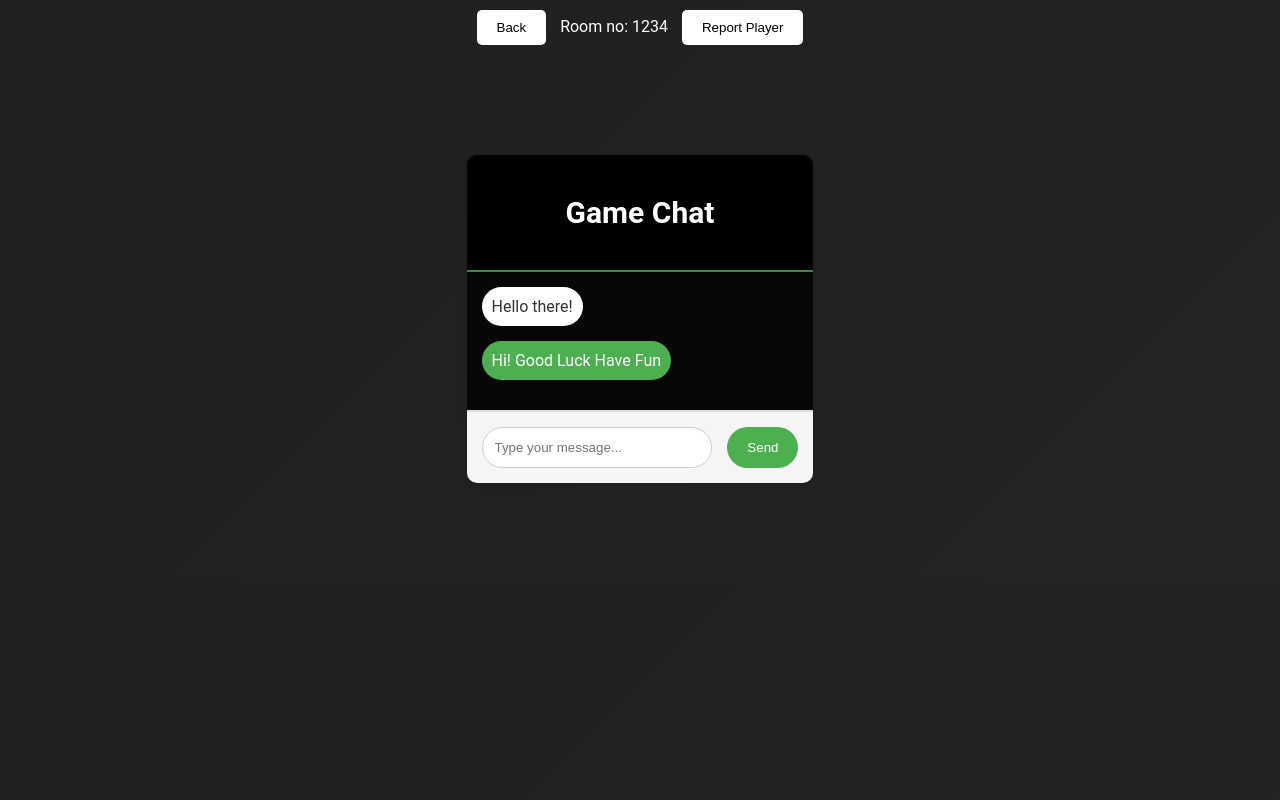
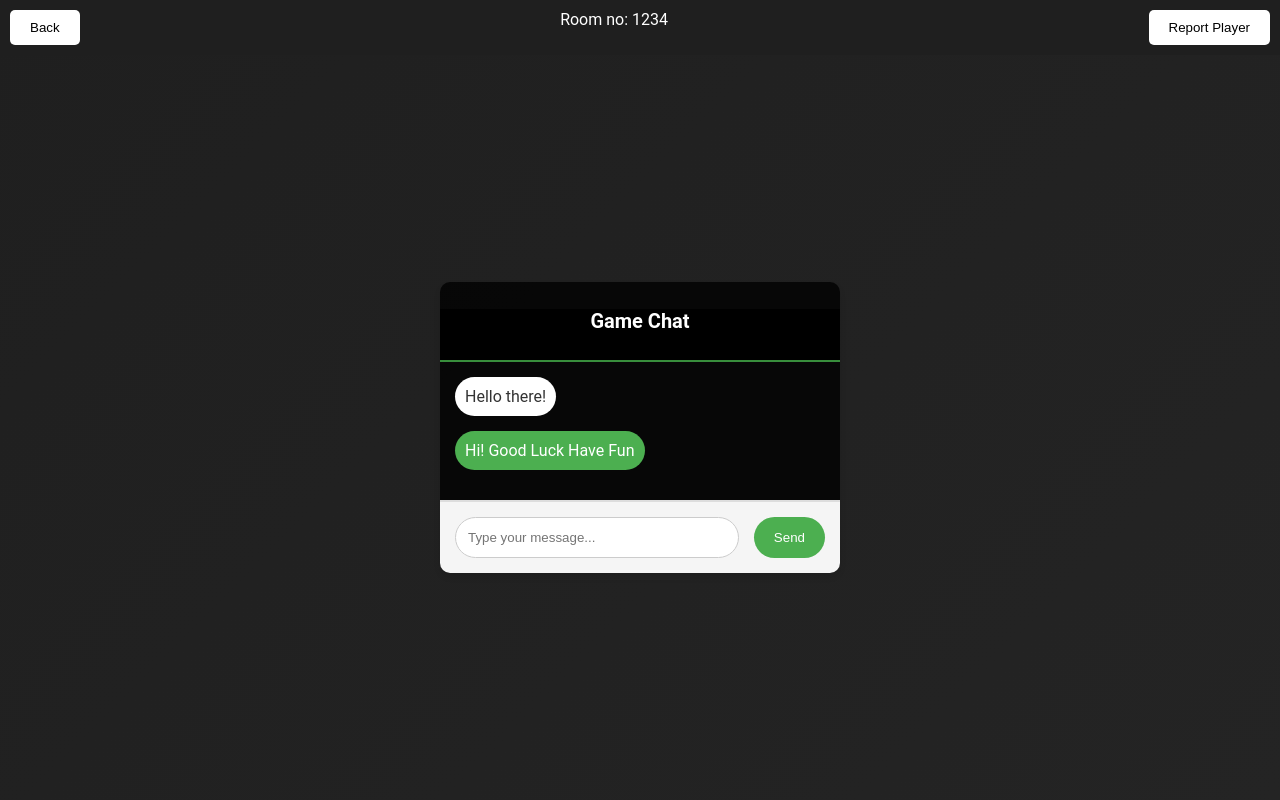
Before and after one commit to YanMinChan/F28CD_MatchmakingSys, a PHP site: page /chatBoxPage.html in a window 1280 px wide. Run offline with PHP 8.4, Linux system fonts and the light colour scheme.

Commit message:
Changed css designs

```diff
--- a/prototype/chatBoxPage.css
+++ b/prototype/chatBoxPage.css
@@ -1,5 +1,3 @@
-/* chatBoxPage.css */
-
 /* chatBoxPage.css */
 
 body {
@@ -7,15 +5,18 @@ body {
     font-family: 'Roboto', sans-serif;
     color: #fff;
     display: flex;
+    flex-direction: column;
+    height: 100vh;
     justify-content: space-between;
-    margin: 0; /* Remove default body margin */
+    margin: 0;
   }
 
-.header-container {
+  .header {
     display: flex;
     justify-content: space-between;
-    align-items: flex-start; /* Align items at the top */
+    align-items: flex-start;
     padding: 10px;
+    background-color: #1f1f1f; /* Match the body background color */
   }
 
   .topButton {
@@ -25,24 +26,23 @@ body {
     padding: 10px 20px;
     border-radius: 5px;
     cursor: pointer;
-    margin: 10px;
     transition: background-color 0.3s ease, color 0.3s ease;
   }
 
+
   .chat-container {
-    max-width: 800px;
+    max-width: 400px;
     margin: 100px auto;
     text-align: center;
     background-color: rgba(0, 0, 0, 0.8);
     border-radius: 10px;
     box-shadow: 0 4px 6px rgba(0, 0, 0, 0.1);
-    overflow: clip;
+    overflow: hidden;
   }
 
   .chat-header {
     background-color: #000000;
     color: #fff;
-    padding: 15px;
     text-align: center;
     font-size: 20px;
     border-bottom: 2px solid #388e3c;
@@ -65,35 +65,34 @@ body {
     background-color: #e1e1e1;
     border-radius: 20px;
     max-width: 70%;
-    position: relative;
   }
 
   .message.sender .message-content {
     background-color: #4CAF50;
     color: #fff;
+    align-self: flex-start;
   }
 
   .message.receiver .message-content {
     background-color: #fff;
     color: #333;
-    position: right;
+    align-self: flex-end;
   }
 
-.message-content:before {
+  .message-content::before {
     content: '';
-    /* position: absolute; */
     width: 15px;
     height: 15px;
     background-color: inherit;
     bottom: -7px;
   }
 
-.message.sender .message-content:before {
+  .message.sender .message-content::before {
     right: -7px;
     transform: rotate(45deg);
   }
 
-.message.receiver .message-content:before {
+  .message.receiver .message-content::before {
     left: -7px;
     transform: rotate(-45deg);
   }
--- a/prototype/chatBoxPage.html
+++ b/prototype/chatBoxPage.html
@@ -7,14 +7,15 @@
     <link href="chatBoxPage.css" rel="stylesheet" type="text/css">
 </head>
 <body>
-    <div class="header">
+  <div class="header">
+      <button id="back" class="topButton" onclick="goToWaitingRoom()">Back</button> Room no: 1234
+      <button id="reportPlayer" class="topButton" onclick="goToReportPage()">Report Player</button>
     </div>
     <div class="container">
-        <button id="back" class="topButton" onclick="goToWaitingRoom()">Back</button> Room no: 1234
-        <button id="reportPlayer" class="topButton" onclick="goToReportPage()">Report Player</button>
+
         <div class="chat-container">
             <div class="chat-header">
-                <h2>Game Chat</h2>
+                <h4>Game Chat</h4>
             </div>
             <div class="chat-messages">
                 <div class="message receiver">
--- a/prototype/matchingLobby.html
+++ b/prototype/matchingLobby.html
@@ -32,11 +32,12 @@
 		<div class="images-container">
 			<div id="image1">
 				<img src="C:\Users\Mridul\Dropbox\PC\Desktop\Card1.jpg" alt="Player 1">
-				<p class="player-label">Player 1</p>
+				<p class="playerLabel">Player 1</p>
 				<button id="randomMatch" onclick="goToRandomMatch()">Random Match</button>
 			</div>
 			<div id="image2">
-				<p class="player-label">Player 2</p>
+				<img src="C:\Users\Mridul\Dropbox\PC\Desktop\Card1.jpg" alt="Player 2">
+				<p class="playerLabel">Player 2</p>
 				<button id="joinRoom" onclick="goToJoinRoom()">Join Room</button>
 			</div>
 		</div>
--- a/prototype/waitingRoom.html
+++ b/prototype/waitingRoom.html
@@ -10,12 +10,12 @@
 
 </head>
 <body>
-    <div class="header"></div>
-    <div class="container">
+    <div class="header">
         <button id="leaveRoom" onclick="backToMatchingLobby()">Leave Room</button>
         <p> Room no: 1234</p>
         <button id="reportPlayer" onclick="goToReportPage()">Report Player</button>
-        <br>
+    </div>
+    <div class="container">
         <p> Our Team </p>
         <div class="container">
             <div class="players-grid">
```
Also changed, not shown: prototype/matchingLobby.css (+6 -2 lines), prototype/playerScorePage.css (+10 -4 lines), prototype/reportPage.css (+30 -12 lines), prototype/waitingRoom.css (+11 -2 lines). Lines whose indentation alone changed are shown as unchanged.
